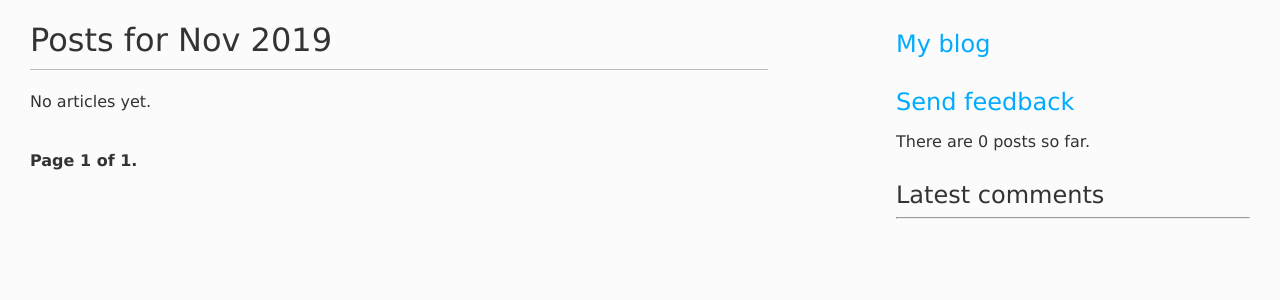
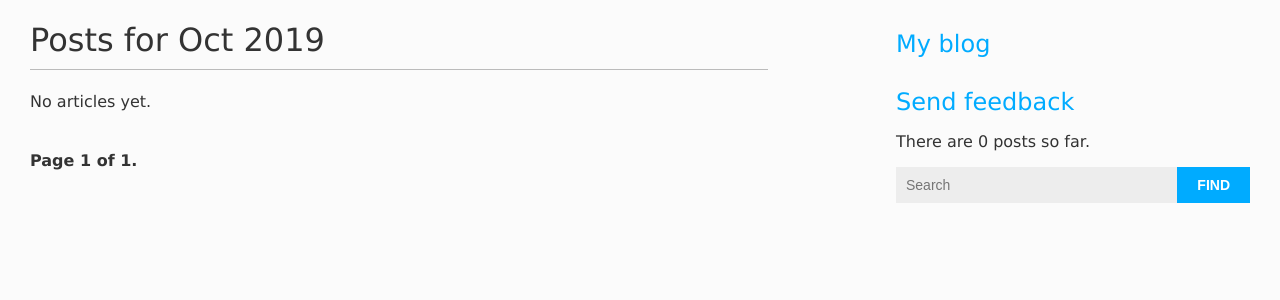
Before and after one commit to Belfler/blog-django, a Django app: page /blog/posts/2019/10/ in a window 1280 px wide. Shown: the top 300 px of the page. Run offline with Django 3.2, Linux system fonts and the light colour scheme; data that the repository does not hold is empty.

Commit message:
Add searching by posts

```diff
--- a/blog/forms.py
+++ b/blog/forms.py
@@ -17,3 +17,7 @@
     class Meta:
         model = Comment
         fields = ('name', 'email', 'body')
+
+
+class SearchForm(forms.Form):
+    query = forms.CharField(widget=forms.TextInput(attrs={'autocomplete': 'off', 'placeholder': 'Search'}), label='')
--- a/blog/static/css/style.css
+++ b/blog/static/css/style.css
@@ -6,7 +6,7 @@
     background-color: #FBFBFB;
     display: grid;
     grid-template-areas: "content sidebar";
-    grid-template-columns: 60% 30%;
+    grid-template-columns: 2fr 1fr;
     grid-column-gap: 10%;
 }
 
@@ -60,20 +60,29 @@
 }
 
 /* forms */
+#comment-form {
+    width: 50%;
+}
+#comment-form p {
+    display: grid;
+    grid-auto-flow: column;
+    grid-template-columns: minmax(min-content, 15%) 1fr;
+}
+#search-form {
+    display: grid;
+    grid-auto-flow: column;
+    grid-template-columns: 1fr min-content;
+}
 label {
-    float:left;
-    clear:both;
     color:#333;
-    margin-bottom:4px;
 }
 input, textarea {
-    clear:both;
-    float:left;
-    margin:0 0 10px;
     background:#ededed;
     border:0;
     padding:6px 10px;
-    font-size:12px;
+    font-size:14px;
+    width: 100%;
+    outline: none;
 }
 input[type=submit] {
     font-weight:bold;
@@ -82,6 +91,7 @@
     padding:10px 20px;
     font-size:14px;
     text-transform:uppercase;
+    max-width: 300px;
 }
 .errorlist {
     color:#cc0033;
@@ -102,8 +112,9 @@
     font-size:12px;
     color:#666;
 }
-
-/* tags */
-.tag {
+.commenting-system {
+    margin-bottom: 20px;
+}
+.yellow {
     background-color: #FFFF00;
 }
--- a/blog/templates/blog/base.html
+++ b/blog/templates/blog/base.html
@@ -15,6 +15,10 @@
 		<h2><a href="{% url "blog:post_list" %}">My blog</a></h2>
 		<h2><a href="{% url "blog:feedback" %}">Send feedback</a></h2>
 		<p>There are {% total_posts %} posts so far.</p>
+		<div><form action="{% url "blog:post_list_by_search" %}" method="get" id="search-form">
+			{% search_form %}
+			<input type="submit" value="find">
+		</form></div>
 	</div>
 	<div class="sidebar-widget">{% show_latest_comments 5 %}</div>
 </div>
--- a/blog/templates/blog/latest_comments.html
+++ b/blog/templates/blog/latest_comments.html
@@ -1,3 +1,4 @@
+{% if latest_comments %}
 <h2>Latest comments</h2>
 <hr>
 {% for comment in latest_comments %}
@@ -8,3 +9,4 @@
 		<hr>
 	</div>
 {% endfor %}
+{% endif %}
--- a/blog/templates/blog/post/detail.html
+++ b/blog/templates/blog/post/detail.html
@@ -7,7 +7,7 @@
 <h1>{{ post.title }}</h1>
 <p class="tags">
 {% for tag in post.tags.all %}
-	<a href="{% url "blog:post_list_by_tag" tag %}"><span class="tag">{{ tag }}</span></a>
+	<a href="{% url "blog:post_list_by_tag" tag %}"><span class="yellow">{{ tag }}</span></a>
 {% endfor %}
 </p>
 <p class="date">Published {{ post.published }} by {{ post.author }}</p>
@@ -37,9 +37,9 @@
 <p>No comments yet.</p>
 {% endfor %}
 <h2>Add new comment</h2>
-<form method="post">
+<form method="post" id="comment-form">
 	{% csrf_token %}
-	{{ form.as_p }}
+	{{ comment_form.as_p }}
 	<input type="submit" value="Send comment">
 </form>
 </div>
--- a/blog/templates/blog/post/list.html
+++ b/blog/templates/blog/post/list.html
@@ -3,10 +3,13 @@
 
 {% block title %}Latest posts{% endblock %}
 {% block content %}
+
 {% if filter_by == "tag" %}
-	<h1>Tag <span class="tag">{{ tag }}</span></h1>
+	<h1>Tag <span class="yellow">{{ tag }}</span></h1>
 {% elif filter_by == "date" %}
 	<h1>Posts for {{ day }} {{ month }} {{ year }}</h1>
+{% elif filter_by == "search" %}
+	<h1>Search for <span class="yellow">{{ query }}</span></h1>
 {% else %}
 	<h1>Latest posts</h1>
 {% endif %}
--- a/blog/templatetags/tags.py
+++ b/blog/templatetags/tags.py
@@ -3,6 +3,7 @@
 from markdown import markdown
 
 from blog.models import Post, Comment
+from blog.forms import SearchForm
 
 register = template.Library()
 
@@ -21,3 +22,8 @@
 @register.filter(name='markdown')
 def markdown_format(text):
     return mark_safe(markdown(text))
+
+
+@register.simple_tag
+def search_form():
+    return SearchForm()
--- a/blog/urls.py
+++ b/blog/urls.py
@@ -2,6 +2,7 @@
 from django.views.generic import RedirectView
 
 from blog.views import *
+
 
 app_name = 'blog'
 
@@ -15,5 +16,6 @@
          name='post_list_by_day'),
     path('posts/<int:year>/<int:month>/<int:day>/<slug:slug>/', PostDetail.as_view(), name='post_detail'),
     path('tags/<slug:tag_slug>/', PostList.as_view(filter_by='tag'), name='post_list_by_tag'),
+    path('search/', PostList.as_view(filter_by='search'), name='post_list_by_search'),
     path('feedback/', FeedBack.as_view(), name='feedback'),
 ]
--- a/blog/utils.py
+++ b/blog/utils.py
@@ -1 +1,2 @@
-months = ['Jan', 'Feb', 'Mar', 'Apr', 'May', 'Jun', 'Jul', 'Aug', 'Sep', 'Oct', 'Nov', 'Dec']
+months = {1: 'Jan', 2: 'Feb', 3: 'Mar', 4: 'Apr', 5: 'May', 6: 'Jun',
+          7: 'Jul', 8: 'Aug', 9: 'Sep', 10: 'Oct', 11: 'Nov', 12: 'Dec'}
--- a/blog/views.py
+++ b/blog/views.py
@@ -1,14 +1,18 @@
+from django.contrib.postgres.search import SearchVector, SearchQuery, SearchRank, TrigramSimilarity
 from django.shortcuts import render, get_object_or_404
 from django.views.generic import View, ListView, DetailView, FormView
 from django.views.generic.detail import SingleObjectMixin
 from taggit.models import Tag
 
 from blog.models import Post, Comment
-from blog.forms import FeedBackForm, CommentForm
+from blog.forms import FeedBackForm, CommentForm, SearchForm
 from blog.utils import months
 
 
 class PostList(ListView):
+    """
+    View that displays last published posts or posts filtered by tag, date or search.
+    """
     context_object_name = 'posts'
     template_name = 'blog/post/list.html'
     paginate_by = 5
@@ -30,12 +34,24 @@
         queryset = Post.published_man.filter(tags__exact=tag)
         return queryset
 
+    def filter_by_search(self):
+        if 'query' not in self.request.GET:
+            query = ''
+            queryset = Post.published_man.none()
+        else:
+            query = self.request.GET['query']
+            search_vector = SearchVector('title', weight='A') + SearchVector('body', weight='B')
+            search_query = SearchQuery(query)
+            queryset = (Post.published_man.annotate(rank=SearchRank(search_vector, search_query))
+                        .filter(rank__gte=0.3).order_by('-rank'))
+        self.kwargs['query'] = query
+        return queryset
+
     def get_queryset(self):
-        queryset = Post.published_man.all()
-        if self.filter_by == 'date':
-            queryset = self.filter_by_date()
-        elif self.filter_by == 'tag':
-            queryset = self.filter_by_tag()
+        if self.filter_by:
+            queryset = getattr(self, 'filter_by_' + self.filter_by)()
+        else:
+            queryset = Post.published_man.all()
         return queryset
 
     def get_context_data(self, *, object_list=None, **kwargs):
@@ -43,12 +59,11 @@
         context['filter_by'] = self.filter_by
         if self.filter_by == 'tag':
             context['tag'] = self.kwargs['tag']
-        else:
+        elif self.filter_by == 'search':
+            context['query'] = self.kwargs['query']
+        elif self.filter_by == 'date':
             context['year'] = self.kwargs.get('year')
-            try:
-                context['month'] = months[self.kwargs.get('month')]
-            except TypeError:
-                pass
+            context['month'] = months.get(self.kwargs.get('month'), '')
             context['day'] = self.kwargs.get('day', '')
         return context
 
@@ -64,7 +79,8 @@
         context = super().get_context_data(**kwargs)
         post = self.get_object()
         context['comments'] = post.comments.filter(active=True)
-        context['form'] = CommentForm()
+        context['comment_form'] = CommentForm()
+        context['search_form'] = SearchForm()
         context['similar_posts'] = post.get_similar_posts(n_posts=5)
         return context
 
@@ -106,3 +122,8 @@
     def form_valid(self, form):
         form.print_in_console()
         return render(self.request, self.template_name, context={'sent': True})
+
+
+class Search(FormView):
+    form_class = SearchForm
+    success_url = '/search/'
```
Also changed, not shown: mysite/settings.py (+9 -2 lines), blog/migrations/0004_auto_20191010_1306.py (added).
